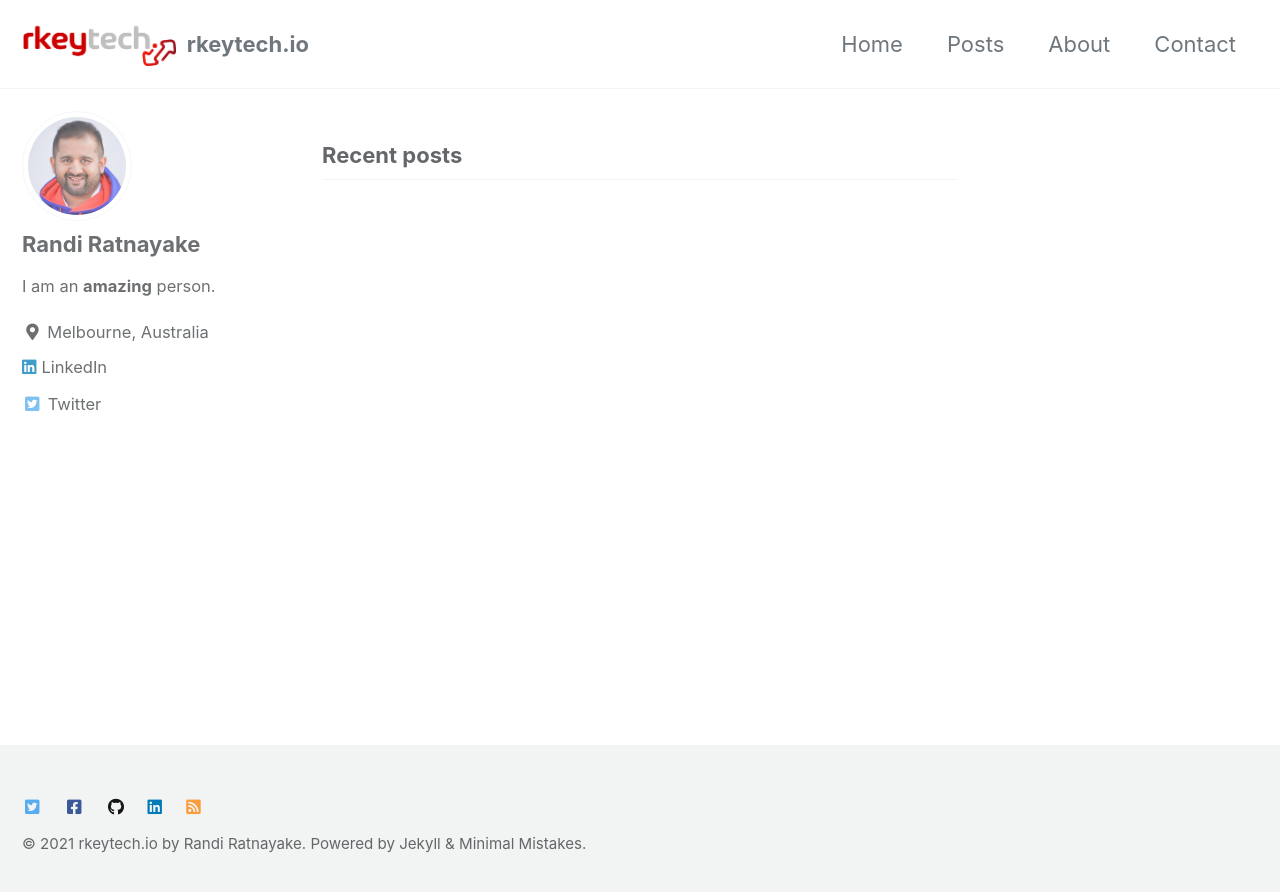
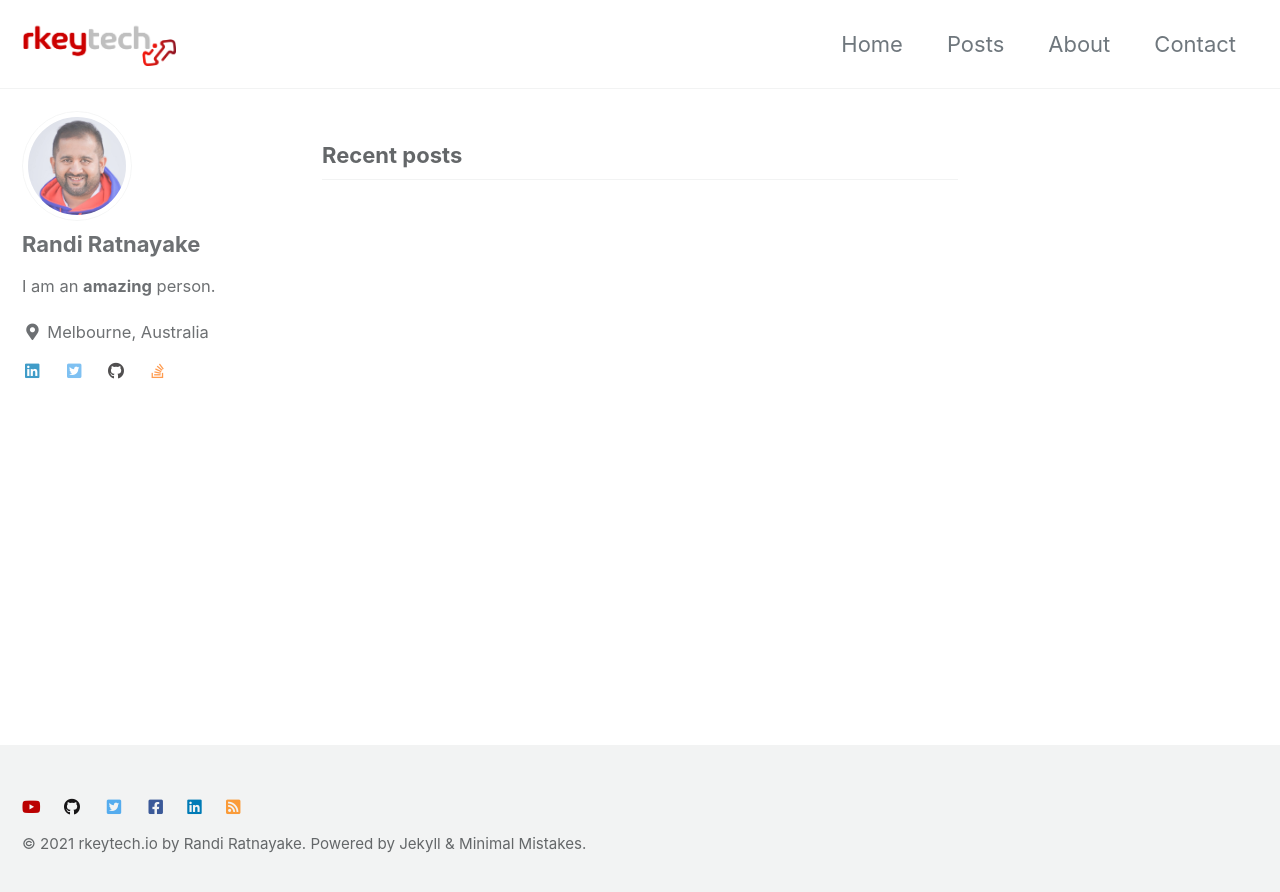
Before and after one commit to rkeytechio/rkeytechio, a Jekyll site: the page built from index.html, in a window 1280 px wide. Shown: the top 892 px of the page. Built offline with Jekyll 4.4.1, drawn with Linux system fonts in a browser that asks for light colours; cached includes are drawn as plain includes; the list of posts is cut into pages by our own code; some of the changed lines change nothing that is shown.

Commit message:
Config Updates

```diff
--- a/_config.yml
+++ b/_config.yml
@@ -17,7 +17,7 @@ minimal_mistakes_skin    : "default" # "air", "aqua", "contrast", "dark", "dirt"
 locale                   : "en-AU"
 title                    : "rkeytech.io"
 title_separator          : "-"
-subtitle                 : # site tagline that appears below site title in masthead
+subtitle                 : ""
 name                     : "rkeytech.io by Randi Ratnayake"
 description              : "An amazing website."
 url                      : # the base hostname & protocol for your site e.g. "https://mmistakes.github.io"
@@ -25,8 +25,8 @@ baseurl                  : # the subpath of your site, e.g. "/blog"
 repository               : # GitHub username/repo-name e.g. "mmistakes/minimal-mistakes"
 teaser                   : # path of fallback teaser image, e.g. "/assets/images/500x300.png"
 logo                     : "/assets/images/rkeytech.io-logo.png"
-masthead_title           : # overrides the website title displayed in the masthead, use " " for no title
-# breadcrumbs            : false # true, false (default)
+masthead_title           : " "
+breadcrumbs            : true # true, false (default)
 words_per_minute         : 200
 comments:
   provider               : # false (default), "disqus", "discourse", "facebook", "staticman", "staticman_v2", "utterances", "giscus", "custom"
@@ -98,7 +98,6 @@ analytics:
     tracking_id          :
     anonymize_ip         : # true, false (default)
 
-
 # Site Author
 author:
   name             : "Randi Ratnayake"
@@ -106,6 +105,10 @@ author:
   bio              : "I am an **amazing** person."
   location         : "Melbourne, Australia"
   email            :
+  linkedin         : "randiratnayake"
+  twitter          : "randiratnayake"
+  github           : "randiratnayake"
+  stackoverflow    : "456292"
   links:
     - label: "Email"
       icon: "fas fa-fw fa-envelope-square"
@@ -113,44 +116,25 @@ author:
     - label: "Website"
       icon: "fas fa-fw fa-link"
       # url: "https://your-website.com"
-    - label: "LinkedIn"
-      icon: "fab fa-linkedin"
-      url: "https://www.linkedin.com/in/randiratnayake/"
-    - label: "Twitter"
-      icon: "fab fa-fw fa-twitter-square"
-      url: "https://twitter.com/randiratnayake"
-    - label: "Facebook"
-      icon: "fab fa-fw fa-facebook-square"
-      # url: "https://facebook.com"
-    - label: "GitHub"
-      icon: "fab fa-fw fa-github"
-      # url: "https://github.com"
-    - label: "Instagram"
-      icon: "fab fa-fw fa-instagram"
-      # url: "https://instagram.com/"
 
 # Site Footer
 footer:
   links:
+    - label: "YouTube"
+      icon: "fab fa-youtube"
+      url: "https://www.youtube.com/channel/UCjGI8gYoJOA1sdxmCvamdaw"
+    - label: "GitHub"
+      icon: "fab fa-fw fa-github"
+      url: "https://github.com/rkeytechio"
     - label: "Twitter"
       icon: "fab fa-fw fa-twitter-square"
       url: "https://twitter.com/rkeytechio"
     - label: "Facebook"
       icon: "fab fa-fw fa-facebook-square"
       url: "https://facebook.com/rkeytechio"
-    - label: "GitHub"
-      icon: "fab fa-fw fa-github"
-      url: "https://github.com/rkeytechio"
     - label: "LinkedIn"
       icon: "fab fa-linkedin"
       url: "https://www.linkedin.com/company/rkeytechio"
-    - label: "Bitbucket"
-      icon: "fab fa-fw fa-bitbucket"
-      # url:
-    - label: "Instagram"
-      icon: "fab fa-fw fa-instagram"
-      # url:
-
 
 # Reading Files
 include:
```
